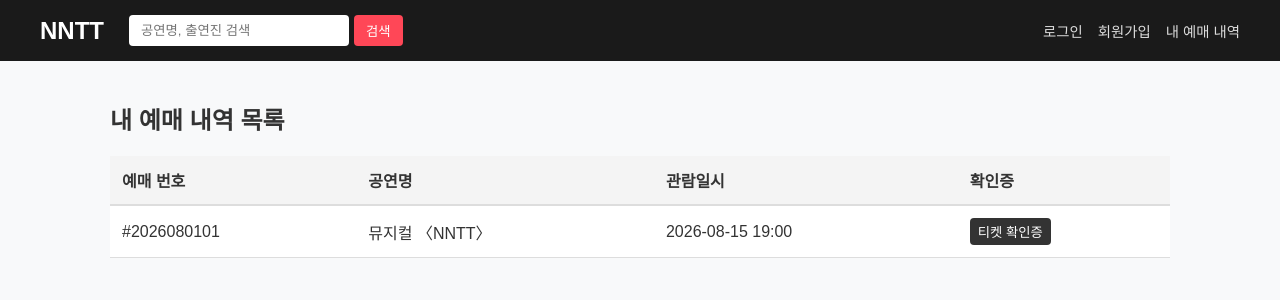
After one commit to NoNameTimeTicket/NNTT, a Flask app: page /mypage/orders in a window 1280 px wide. The commit adds this page. Shown: the top 300 px of the page. Run offline with Flask 3, Linux system fonts and the light colour scheme.

Commit message:
html 초안 생성

```diff
--- a/app.py
+++ b/app.py
@@ -1,65 +1,10 @@
-from flask import Flask, render_template
-import requests
-import xmltodict
+from flask import Flask
+from routes import main_bp  # 작성하신 routes.py에서 main_bp를 가져옵니다.
 
 app = Flask(__name__)
-port_number = 8080
 
-# 🔑 발급받은 KOPIS Open API 인증키를 여기에 넣으세요
-KOPIS_API_KEY = "19fc20e402ce49df83b5d2f6e9d50822"
+# 블루프린트 등록
+app.register_blueprint(main_bp)
 
-@app.route("/")
-def index():
-    # KOPIS 공연목록 조회 API URL
-    url = "http://www.kopis.or.kr/openApi/restful/pblprfr"
-
-    # 요청 파라미터 설정 (필요에 따라 시작일, 종료일, 페이지 수 등 조정 가능)
-    params = {
-        "service": KOPIS_API_KEY,
-        "stdate": "20260701",   # 조회 시작일 (YYYYMMDD)
-        "eddate": "20260731",   # 조회 종료일 (YYYYMMDD)
-        "cpage": "1",           # 현재 페이지
-        "rows": "12",           # 한 페이지당 출력 개수
-        "prfstate": "02",        # 공연상태 (01: 공연예정, 02: 공연중, 03: 공연완료)
-    }
-
-    performances = []
-
-    try:
-        # KOPIS API 호출
-        response = requests.get(url, params=params)
-
-        if response.status_code == 200:
-            # XML 응답 데이터를 파이썬 딕셔너리로 변환
-            data_dict = xmltodict.parse(response.text)
-
-            # 검색 결과가 있는 경우 추출
-            if "dbs" in data_dict and "db" in data_dict["dbs"]:
-                db_data = data_dict["dbs"]["db"]
-                # 결과가 1개일 때는 dict, 여러 개일 때는 list로 들어오는 케이스 방지
-                if isinstance(db_data, list):
-                    performances = db_data
-                else:
-                    performances = [db_data]
-
-            # 해당데이터 추출
-            grouped_result = [
-                [{"name": key, "value": val} for key, val in item.items()] for item in performances
-            ]
-
-            # key : value 조회
-            # key : mt20id, prfnm, prfpdfrom, prfpdto, fcltynm, poster, area, genrenm, openrun, prfstate
-            for idx, performance in enumerate(grouped_result):
-                print(f"=== {idx+1}번째 공연 ===")
-                for prop in performance:
-                    print(f"{prop['name']}: {prop['value']}")
-                print() # 줄바꿈
-
-    except Exception as e:
-        print(f"API 호출 중 오류 발생: {e}")
-
-    # index.html 화면으로 데이터 전달
-    return render_template("index.html", performances=performances)
-
-if __name__ == "__main__":
-    app.run(debug=True, port=port_number)
+if __name__ == '__main__':
+    app.run(debug=True)
--- /dev/null
+++ b/routes.py
@@ -0,0 +1,31 @@
+### 임시 파일 ###
+from flask import Blueprint, render_template, request
+
+main_bp = Blueprint('main', __name__)
+
+# 1. 메인 (통합검색 + 상단 GNB + 장르별 탭 + 공연 목록)
+@main_bp.route('/')
+def index():
+    search_query = request.args.get('q', '') # 검색어 수집
+    genre_tab = request.args.get('genre', 'all') # 장르 탭 수집
+    return render_template('index.html', query=search_query, current_genre=genre_tab)
+
+# 2. 공연 상세 (공통 상세페이지 + 회차 예매 모달 + 공연 후기 게시판)
+@main_bp.route('/performances/<int:perf_id>')
+def performance_detail(perf_id):
+    return render_template('detail.html', perf_id=perf_id)
+
+# 3. 회원가입
+@main_bp.route('/register')
+def register():
+    return render_template('register.html')
+
+# 4. 로그인
+@main_bp.route('/login')
+def login():
+    return render_template('login.html')
+
+# 5. 예매 내역 (통합 내역 목록 + 티켓 확인증 모달 팝업)
+@main_bp.route('/mypage/orders')
+def my_orders():
+    return render_template('orders.html')
--- /dev/null
+++ b/templates/base.html
@@ -0,0 +1,117 @@
+<!DOCTYPE html>
+<html lang="ko">
+<head>
+    <meta charset="UTF-8">
+    <meta name="viewport" content="width=device-width, initial-scale=1.0">
+    <title>{% block title %}NNTT 공연 예매{% endblock %}</title>
+    <style>
+        * { box-sizing: border-box; margin: 0; padding: 0; }
+        body { font-family: 'Noto Sans KR', sans-serif; background-color: #f8f9fa; color: #333; }
+
+        /* 상단 GNB 전체 레이아웃 */
+        .navbar {
+            display: flex;
+            justify-content: space-between; /* 좌측 그룹과 우측 메뉴를 양 끝 배치 */
+            align-items: center;
+            padding: 15px 40px;
+            background-color: #1a1a1a;
+            color: #fff;
+        }
+
+        /* [핵심] 로고 + 검색창을 묶어주는 좌측 그룹 */
+        .nav-left {
+            display: flex;
+            align-items: center;
+            gap: 25px; /* 로고와 검색창 사이의 간격 */
+        }
+
+        .navbar .logo a {
+            color: #fff;
+            text-decoration: none;
+            font-size: 1.5rem;
+            font-weight: bold;
+        }
+
+        /* GNB 통합 검색바 */
+        .search-form {
+            display: flex;
+            gap: 5px;
+        }
+        .search-form input {
+            padding: 6px 12px;
+            border-radius: 4px;
+            border: none;
+            outline: none;
+            width: 220px; /* 검색창 너비 지정 */
+        }
+        .search-form button {
+            padding: 6px 12px;
+            background-color: #ff4757;
+            color: white;
+            border: none;
+            border-radius: 4px;
+            cursor: pointer;
+        }
+
+        /* 우측 상단 로그인 메뉴 영역 */
+        .nav-right {
+            display: flex;
+            align-items: center;
+        }
+        .nav-links {
+            display: flex;
+            list-style: none;
+            gap: 15px;
+        }
+        .nav-links a {
+            color: #ddd;
+            text-decoration: none;
+            font-size: 0.9rem;
+        }
+        .nav-links a:hover {
+            color: #fff;
+        }
+
+        .container { max-width: 1100px; margin: 40px auto; padding: 0 20px; }
+    </style>
+</head>
+<body>
+
+    <!-- 상단 GNB -->
+    <header class="navbar">
+        <!-- 1. 좌측 영역: 로고 + 검색창 -->
+        <div class="nav-left">
+            <div class="logo">
+                <a href="{{ url_for('main.index') }}">NNTT</a>
+            </div>
+
+            <!-- 로고 바로 옆으로 이동한 통합 검색창 -->
+            <form action="{{ url_for('main.index') }}" method="GET" class="search-form">
+                <input type="text" name="q" placeholder="공연명, 출연진 검색" value="{{ query if query else '' }}">
+                <button type="submit">검색</button>
+            </form>
+        </div>
+
+        <!-- 2. 우측 영역: 로그인 상태 / 회원 메뉴 -->
+        <div class="nav-right">
+            <ul class="nav-links">
+                {% if session and session.get('user_id') %}
+                    <li><span>{{ session.get('user_name') }}님</span></li>
+                    <li><a href="{{ url_for('main.my_orders') }}">내 예매 내역</a></li>
+                    <li><a href="#">로그아웃</a></li>
+                {% else %}
+                    <li><a href="{{ url_for('main.login') }}">로그인</a></li>
+                    <li><a href="{{ url_for('main.register') }}">회원가입</a></li>
+                    <li><a href="{{ url_for('main.my_orders') }}">내 예매 내역</a></li>
+                {% endif %}
+            </ul>
+        </div>
+    </header>
+
+    <!-- 메인 컨텐츠 영역 -->
+    <main class="container">
+        {% block content %}{% endblock %}
+    </main>
+
+</body>
+</html>
--- /dev/null
+++ b/templates/orders.html
@@ -0,0 +1,31 @@
+{% extends 'base.html' %}
+
+{% block title %}내 예매 내역 - NNTT{% endblock %}
+
+{% block content %}
+    <h2>내 예매 내역 목록</h2>
+
+    <table style="width: 100%; border-collapse: collapse; margin-top: 20px; background: white;">
+        <thead>
+            <tr style="background-color: #f4f4f4; text-align: left;">
+                <th style="padding: 12px; border-bottom: 2px solid #ddd;">예매 번호</th>
+                <th style="padding: 12px; border-bottom: 2px solid #ddd;">공연명</th>
+                <th style="padding: 12px; border-bottom: 2px solid #ddd;">관람일시</th>
+                <th style="padding: 12px; border-bottom: 2px solid #ddd;">확인증</th>
+            </tr>
+        </thead>
+        <tbody>
+            <tr>
+                <td style="padding: 12px; border-bottom: 1px solid #ddd;">#2026080101</td>
+                <td style="padding: 12px; border-bottom: 1px solid #ddd;">뮤지컬 〈NNTT〉</td>
+                <td style="padding: 12px; border-bottom: 1px solid #ddd;">2026-08-15 19:00</td>
+                <td style="padding: 12px; border-bottom: 1px solid #ddd;">
+                    <!-- 티켓 확인증 모달 버튼 -->
+                    <button onclick="alert('티켓 확인증 모달 팝업 열기')" style="padding: 4px 8px; background: #333; color: white; border: none; border-radius: 4px; cursor: pointer;">
+                        티켓 확인증
+                    </button>
+                </td>
+            </tr>
+        </tbody>
+    </table>
+{% endblock %}
```
Also changed, not shown: templates/detail.html (added, +25 -0 lines), templates/index.html (+21 -59 lines), templates/login.html (added, +20 -0 lines), templates/register.html (added, +24 -0 lines).
